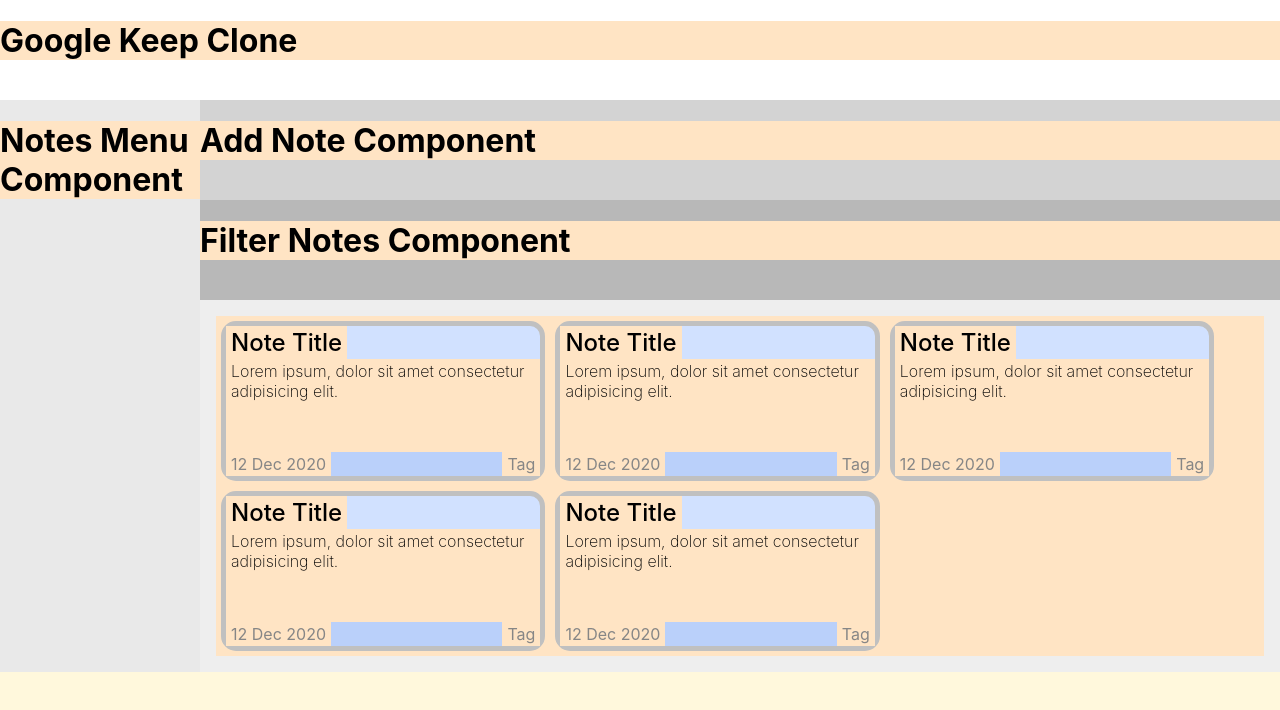
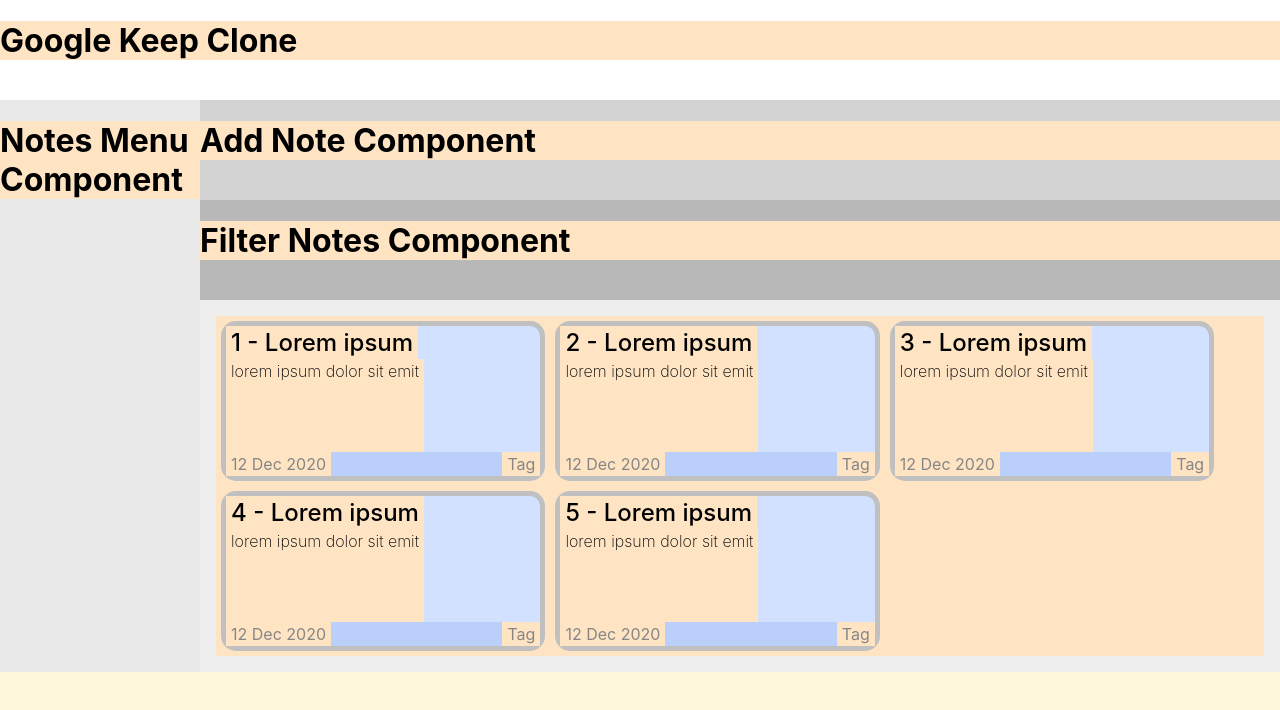
Before and after one commit to aamirmabs/google-keep-clone, a React (Create React App) app: page / in a window 1280 px wide. Shown: the top 710 px of the page. Built offline with nearby package versions, Linux system fonts and the light colour scheme.

Commit message:
display notes component

```diff
--- a/src/components/DisplayNotes/DisplayNotes.css
+++ b/src/components/DisplayNotes/DisplayNotes.css
@@ -23,7 +23,7 @@
 
 .note-card:hover {
   transition: all 0.2s 0s ease-in-out;
-  border: 5px #868686 solid;
+  border: 5px #0054a3 solid;
   box-shadow: 0px 10px 30px -7px #000000, 5px 5px 15px 5px rgba(0, 0, 0, 0);
 }
 
--- a/src/components/DisplayNotes/DisplayNotes.js
+++ b/src/components/DisplayNotes/DisplayNotes.js
@@ -3,64 +3,32 @@
 import "./DisplayNotes.css";
 
 const DisplayNotes = (props) => {
-  return (
-    <div className="notes-grid">
+  const notes = props.db.notes;
+
+  // generating the HTML for notes
+  let notesHTML = [];
+
+  for (const key of Object.keys(notes)) {
+    console.log(`${key} : ${notes[key]}`);
+    const note = notes[key];
+
+    const newHTML = (
       <div className="note-card">
-        <div className="note-card__title">Note Title</div>
-        <div className="note-card__body">
-          Lorem ipsum, dolor sit amet consectetur adipisicing elit.
+        <div className="note-card__title" key={key}>
+          {note.title}
         </div>
+        <div className="note-card__body">{note.body}</div>
         <div className="note-card__footer">
           <div className="note-card-footer__datetime">12 Dec 2020</div>
           <div className="note-card-footer__tag">Tag</div>
         </div>
       </div>
+    );
 
-      <div className="note-card">
-        <div className="note-card__title">Note Title</div>
-        <div className="note-card__body">
-          Lorem ipsum, dolor sit amet consectetur adipisicing elit.
-        </div>
-        <div className="note-card__footer">
-          <div className="note-card-footer__datetime">12 Dec 2020</div>
-          <div className="note-card-footer__tag">Tag</div>
-        </div>
-      </div>
+    notesHTML.push(newHTML);
+  }
 
-      <div className="note-card">
-        <div className="note-card__title">Note Title</div>
-        <div className="note-card__body">
-          Lorem ipsum, dolor sit amet consectetur adipisicing elit.
-        </div>
-        <div className="note-card__footer">
-          <div className="note-card-footer__datetime">12 Dec 2020</div>
-          <div className="note-card-footer__tag">Tag</div>
-        </div>
-      </div>
-
-      <div className="note-card">
-        <div className="note-card__title">Note Title</div>
-        <div className="note-card__body">
-          Lorem ipsum, dolor sit amet consectetur adipisicing elit.
-        </div>
-        <div className="note-card__footer">
-          <div className="note-card-footer__datetime">12 Dec 2020</div>
-          <div className="note-card-footer__tag">Tag</div>
-        </div>
-      </div>
-
-      <div className="note-card">
-        <div className="note-card__title">Note Title</div>
-        <div className="note-card__body">
-          Lorem ipsum, dolor sit amet consectetur adipisicing elit.
-        </div>
-        <div className="note-card__footer">
-          <div className="note-card-footer__datetime">12 Dec 2020</div>
-          <div className="note-card-footer__tag">Tag</div>
-        </div>
-      </div>
-    </div>
-  );
+  return <div className="notes-grid">{notesHTML}</div>;
 };
 
 export default DisplayNotes;
--- a/src/components/NotesContainer.js
+++ b/src/components/NotesContainer.js
@@ -4,7 +4,7 @@
 import FilterNotes from "./FilterNotes/FilterNotes";
 import NotesMenu from "./NotesMenu/NotesMenu";
 
-import notesDB from "./notesDB";
+import notesDB from "./NotesDB";
 import "./NotesContainer.css";
 
 const NotesContainer = (props) => {
@@ -14,20 +14,20 @@
   // event handling
 
   return (
-    <div class="notes-app-container">
+    <div className="notes-app-container">
       <div className="header-container">
         <h1>Google Keep Clone</h1>
       </div>
-      <div class="menu-container">
+      <div className="menu-container">
         <NotesMenu />
       </div>
-      <div class="add-notes-container">
+      <div className="add-notes-container">
         <AddNote />
       </div>
-      <div class="filter-notes-container">
+      <div className="filter-notes-container">
         <FilterNotes />
       </div>
-      <div class="display-notes-container">
+      <div className="display-notes-container">
         <DisplayNotes db={filteredNotes} />
       </div>
     </div>
--- a/src/components/notesDB.js
+++ b/src/components/notesDB.js
@@ -8,6 +8,18 @@
     3: "tag3",
     4: "tag4",
   },
+  tagColors: [
+    "red",
+    "orange",
+    "yellow",
+    "green",
+    "blue-green",
+    "light-blue",
+    "dark-blue",
+    "purple",
+    "light-gray",
+    "dark-gray",
+  ],
   notes: {
     n001: {
       title: "1 - Lorem ipsum",
--- a/src/index.css
+++ b/src/index.css
@@ -1,3 +1,29 @@
+:root {
+  --main-bg-color: coral;
+
+  /* color palette for tags */
+  --red: #fc5c65;
+  --red-border: #eb3b5a;
+  --orange: #fd9644;
+  --orange-border: #fa8231;
+  --yellow: #fed330;
+  --yellow-border: #f7b731;
+  --green: #26de81;
+  --green-border: #20bf6b;
+  --blue-green: #2bcbba;
+  --blue-green-border: #0fb9b1;
+  --light-blue: #45aaf2;
+  --light-blue-border: #2d98da;
+  --dark-blue: #4b7bec;
+  --dark-blue-border: #3867d6;
+  --purple: #a55eea;
+  --purple-border: #8854d0;
+  --light-gray: #d1d8e0;
+  --light-gray-border: #a5b1c2;
+  --dark-gray: #778ca3;
+  --dark-gray-border: #4b6584;
+}
+
 html {
   height: 100%;
 }
```
